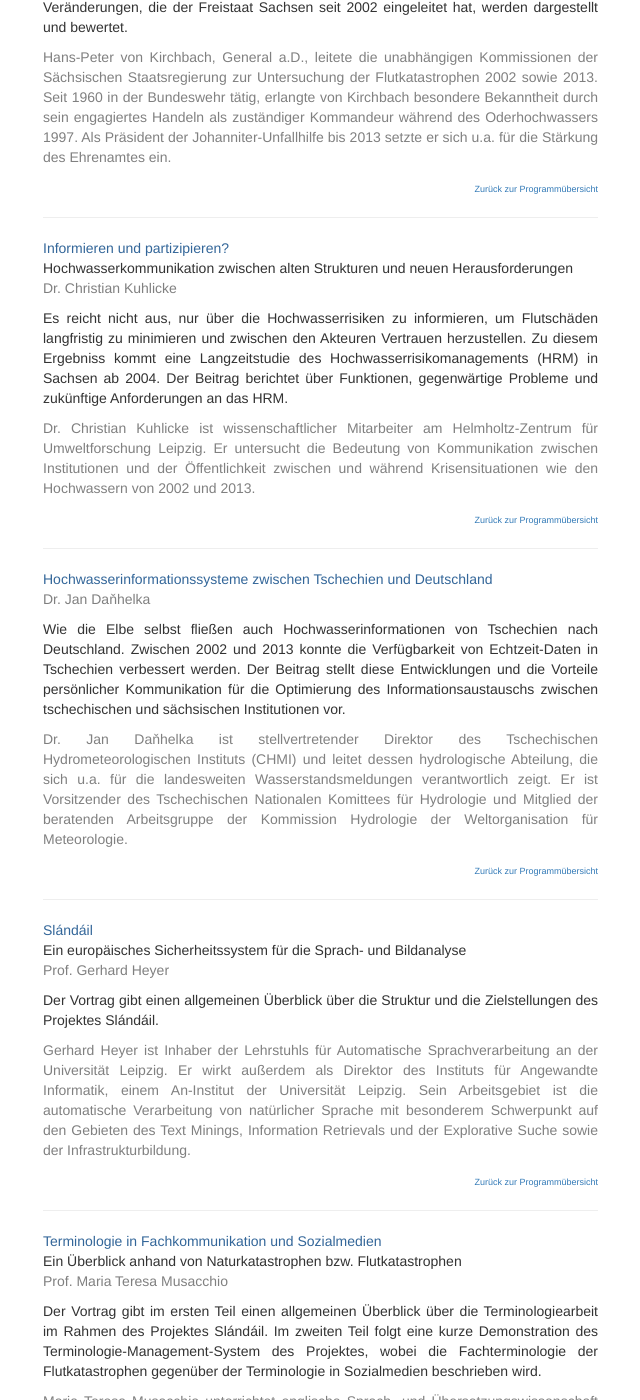
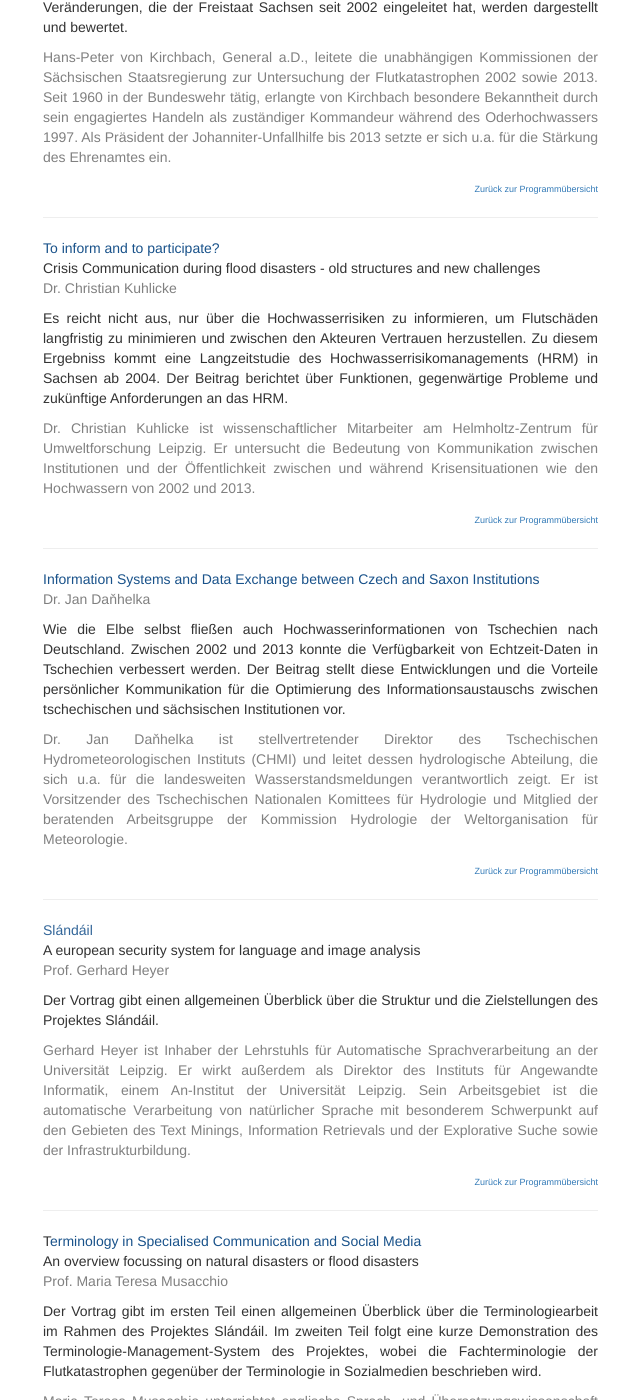
Before and after one commit to susedev/test, a Jekyll site: the page built from titles-and-speakers.html, in a window 1280 px wide and 1400 px high, scrolled down 1980 px. Shown: the whole window, without its empty margins (222-862 px from the left). Built offline with Jekyll 4.4.1, drawn with Linux system fonts in a browser that asks for light colours; nearby versions of some CDN libraries; some of the changed text lies outside the part shown.

Commit message:
Edit from JekyllCMS

```diff
--- a/titles-and-speakers.html
+++ b/titles-and-speakers.html
@@ -16,14 +16,16 @@ Sven Jahny (MDR)</p>
 <p style="text-align: right;"><span style="color: #808080;"><span style="font-size: xx-small;"><a href="http://eijc.github.io/data/programm-uebersicht.html">Zur&uuml;ck zur Programm&uuml;bersicht</a></span> </span></p>
 
 <hr noshade="noshade" size="1" />
-<p><span style="color: #336699;"><a name="NN"></a>Krisenkommunikation beim Deutschen Roten Kreuz</span><br />
-<span style="color: #808080;">N.N.</span></p>
+<p><span style="color: #336699;"><a name="NN"></a></span></p>
+
+<p><span style="color:#19528A;">Crisis Communication of German Red Cross </span><br />
+<span style="color:#19528A;">N.N.</span></p>
 
 <p style="text-align: right;"><span style="color: #808080;"><span style="font-size: xx-small;"><a href="http://eijc.github.io/data/programm-uebersicht.html">Zur&uuml;ck zur Programm&uuml;bersicht</a></span> </span></p>
 
 <hr noshade="noshade" size="1" />
-<p><span style="color: #336699;"><a id="Seeger" name="Seeger"></a>Naturkatastrophen und Ungl&uuml;cke</span><br />
-Hilfeleistungen der Bundeswehr<br />
+<p><span style="color: #336699;"><a id="Seeger" name="Seeger"></a></span><span style="color:#19528A;">Natural Catastrophes and Disaster</span><br />
+Bundeswehr aid programmes<br />
 <span style="color: #808080;">Stephan Seeger</span></p>
 
 <p style="text-align: justify;">Im Katastrophenfall beraten die Soldaten des Landeskommandos Sachsen die zivilen Beh&ouml;rden nach deren Anforderung zu den Hilfsm&ouml;glichkeiten der Bundeswehr. Der Landesdirektion Sachsen, jedem Landkreis und jeder kreisfreien Stadt stehen eigene Verbindungskommandos des Landeskommandos zur Verf&uuml;gung. Vom letzten Hochwassereinsatz des &bdquo;Bezirksverbindungskommandos Leipzig&ldquo; in 2013 berichtet sein damaliger Leiter, Oberst der Reserve Stephan Seeger.</p>
@@ -44,8 +46,8 @@ B&uuml;rgerinitiative &bdquo;Dresden Fluthilfe&ldquo; on facebook<br />
 <p style="text-align: right;"><span style="color: #808080;"><span style="font-size: xx-small;"><a href="http://eijc.github.io/data/programm-uebersicht.html">Zur&uuml;ck zur Programm&uuml;bersicht</a></span> </span></p>
 
 <hr noshade="noshade" size="1" />
-<p><span style="color: #336699;"><a id="Lowke" name="Lowke"></a>Katastrophenschutz 2.0</span><br />
-Spontanhelfer im Hochwassereinsatz<br />
+<p><span style="color: #336699;"><a id="Lowke" name="Lowke"></a></span><span style="color:#19528A;">Disaster Control 2.0</span><br />
+Spontaneous voluntary support during the flood<br />
 <span style="color: #808080;">Veronika Lowke</span></p>
 
 <p style="text-align: justify;">Im Juni 2013 packten tausende junger Menschen in Sachsens Kommunen an, um Ihre St&auml;dte und Gemeinden vor dem Hochwasser zu sch&uuml;tzen. Der &bdquo;virale Effekt&ldquo; der Sozialen Medien hat das erm&ouml;glicht. Dass dieses Engagement eine unersetzliche Hilfe ist, trifft genauso zu wie die Feststellung, dass dabei nicht immer alles reibungsfrei klappt und eine Koordination unerl&auml;sslich ist.</p>
@@ -55,11 +57,11 @@ Spontanhelfer im Hochwassereinsatz<br />
 <p style="text-align: right;"><span style="color: #808080;"><span style="font-size: xx-small;"><a href="http://eijc.github.io/data/programm-uebersicht.html">Zur&uuml;ck zur Programm&uuml;bersicht</a></span> </span></p>
 
 <hr noshade="noshade" size="1" />
-<h3><span style="color: #336699;">Panel Analyse</span></h3>
+<h3><span style="color: #336699;">Panel Analysis</span></h3>
 
 <hr noshade="noshade" size="1" />
-<p><span style="color: #336699;"><a id="Kirchbach" name="Kirchbach"></a>Staat und Kommunen unter Druck</span><br />
-R&uuml;ckblickende Analyse<br />
+<p><span style="color: #336699;"><a id="Kirchbach" name="Kirchbach"></a>S</span><span style="color:#19528A;">tate and Municipalities under pressure</span><br />
+Retrospective analysis<br />
 <span style="color: #808080;">Hans-Peter von Kirchbach</span></p>
 
 <p style="text-align: justify;">Im Vergleich der Hochwasserereignisse der Jahre 2002 und 2013 werden verschiedene Bereiche der Krisenkommunikation beleuchtet. Dabei erf&auml;hrt die F&uuml;hrung in Krisensituationen und die Kommunikation der St&auml;be besondere Beachtung. Ver&auml;nderungen, die der Freistaat Sachsen seit 2002 eingeleitet hat, werden dargestellt und bewertet.</p>
@@ -69,8 +71,8 @@ R&uuml;ckblickende Analyse<br />
 <p style="text-align: right;"><span style="color: #808080;"><span style="font-size: xx-small;"><a href="http://eijc.github.io/data/programm-uebersicht.html">Zur&uuml;ck zur Programm&uuml;bersicht</a></span> </span></p>
 
 <hr noshade="noshade" size="1" />
-<p><span style="color: #336699;"><a id="Kuhlicke" name="Kuhlicke"></a>Informieren und partizipieren? </span><br />
-Hochwasserkommunikation zwischen alten Strukturen und neuen Herausforderungen<br />
+<p><span style="color: #336699;"><a id="Kuhlicke" name="Kuhlicke"></a></span><span style="color:#19528A;">To inform and to participate?</span><br />
+Crisis Communication during flood disasters - old structures and new challenges<br />
 <span style="color: #808080;">Dr. Christian Kuhlicke</span></p>
 
 <p style="text-align: justify;">Es reicht nicht aus, nur &uuml;ber die Hochwasserrisiken zu informieren, um Flutsch&auml;den langfristig zu minimieren und zwischen den Akteuren Vertrauen herzustellen. Zu diesem Ergebniss kommt eine Langzeitstudie des Hochwasserrisikomanagements (HRM) in Sachsen ab 2004. Der Beitrag berichtet &uuml;ber Funktionen, gegenw&auml;rtige Probleme und zuk&uuml;nftige Anforderungen an das HRM.</p>
@@ -80,7 +82,7 @@ Hochwasserkommunikation zwischen alten Strukturen und neuen Herausforderungen<br
 <p style="text-align: right;"><span style="color: #808080;"><span style="font-size: xx-small;"><a href="http://eijc.github.io/data/programm-uebersicht.html">Zur&uuml;ck zur Programm&uuml;bersicht</a></span> </span></p>
 
 <hr noshade="noshade" size="1" />
-<p><span style="color: #336699;"><a id="Danhelka" name="Danhelka"></a>Hochwasserinformationssysteme zwischen Tschechien und Deutschland</span><br />
+<p><span style="color: #336699;"><a id="Danhelka" name="Danhelka"></a></span><span style="color:#19528A;">Information Systems and Data Exchange between Czech and Saxon Institutions</span><br />
 <span style="color: #808080;">Dr. Jan Daňhelka</span></p>
 
 <p style="text-align: justify;">Wie die Elbe selbst flie&szlig;en auch Hochwasserinformationen von Tschechien nach Deutschland. Zwischen 2002 und 2013 konnte die Verf&uuml;gbarkeit von Echtzeit-Daten in Tschechien verbessert werden. Der Beitrag stellt diese Entwicklungen und die Vorteile pers&ouml;nlicher Kommunikation f&uuml;r die Optimierung des Informationsaustauschs zwischen tschechischen und s&auml;chsischen Institutionen vor.</p>
@@ -91,7 +93,7 @@ Hochwasserkommunikation zwischen alten Strukturen und neuen Herausforderungen<br
 
 <hr noshade="noshade" size="1" />
 <p><span style="color: #336699;"><a id="Heyer" name="Heyer"></a>Sl&aacute;nd&aacute;il</span><br />
-Ein europ&auml;isches Sicherheitssystem f&uuml;r die Sprach- und Bildanalyse<br />
+A european security system for language and image analysis<br />
 <span style="color: #808080;">Prof. Gerhard Heyer</span></p>
 
 <p style="text-align: justify;">Der Vortrag gibt einen allgemeinen &Uuml;berblick &uuml;ber die Struktur und die Zielstellungen des Projektes Sl&aacute;nd&aacute;il.</p>
@@ -101,8 +103,8 @@ Ein europ&auml;isches Sicherheitssystem f&uuml;r die Sprach- und Bildanalyse<br
 <p style="text-align: right;"><span style="color: #808080;"><span style="font-size: xx-small;"><a href="http://eijc.github.io/data/programm-uebersicht.html">Zur&uuml;ck zur Programm&uuml;bersicht</a></span> </span></p>
 
 <hr noshade="noshade" size="1" />
-<p><span style="color: #336699;"><a id="Musacchio" name="Musacchio"></a>Terminologie in Fachkommunikation und Sozialmedien</span><br />
-Ein &Uuml;berblick anhand von Naturkatastrophen bzw. Flutkatastrophen<br />
+<p><span style="color: #336699;"><a id="Musacchio" name="Musacchio"></a></span>T<span style="color:#19528A;">erminology in Specialised Communication and Social Media</span><br />
+An overview focussing on natural disasters or flood disasters<br />
 <span style="color: #808080;">Prof. Maria Teresa Musacchio</span></p>
 
 <p style="text-align: justify;">Der Vortrag gibt im ersten Teil einen allgemeinen &Uuml;berblick &uuml;ber die Terminologiearbeit im Rahmen des Projektes Sl&aacute;nd&aacute;il. Im zweiten Teil folgt eine kurze Demonstration des Terminologie-Management-System des Projektes, wobei die Fachterminologie der Flutkatastrophen gegen&uuml;ber der Terminologie in Sozialmedien beschrieben wird.</p>
@@ -112,8 +114,8 @@ Ein &Uuml;berblick anhand von Naturkatastrophen bzw. Flutkatastrophen<br />
 <p style="text-align: right;"><span style="color: #808080;"><span style="font-size: xx-small;"><a href="http://eijc.github.io/data/programm-uebersicht.html">Zur&uuml;ck zur Programm&uuml;bersicht</a></span> </span></p>
 
 <hr noshade="noshade" size="1" />
-<p><span style="color: #336699;"><a id="Wustmann" name="Wustmann"></a>Sl&aacute;nd&aacute;il Sprachverarbeitung</span><br />
-Vorf&uuml;hrung Software Prototype1<br />
+<p><span style="color: #336699;"><a id="Wustmann" name="Wustmann"></a>Sl&aacute;nd&aacute;il </span><span style="color:#19528A;">Natural Language Processing</span><br />
+Presentation software prototype 1<br />
 <span style="color: #808080;">Sebastian Wustmann</span></p>
 
 <p style="text-align: justify;">Es folgt eine kurze Demonstration des ersten Prototyps der Projektsoftware, wobei der Fokus auf der sprachverarbeitenden Komponente des Systems liegen wird.</p>
```
Also changed, not shown: other parts of titles-and-speakers.html (+3 -3 lines).
